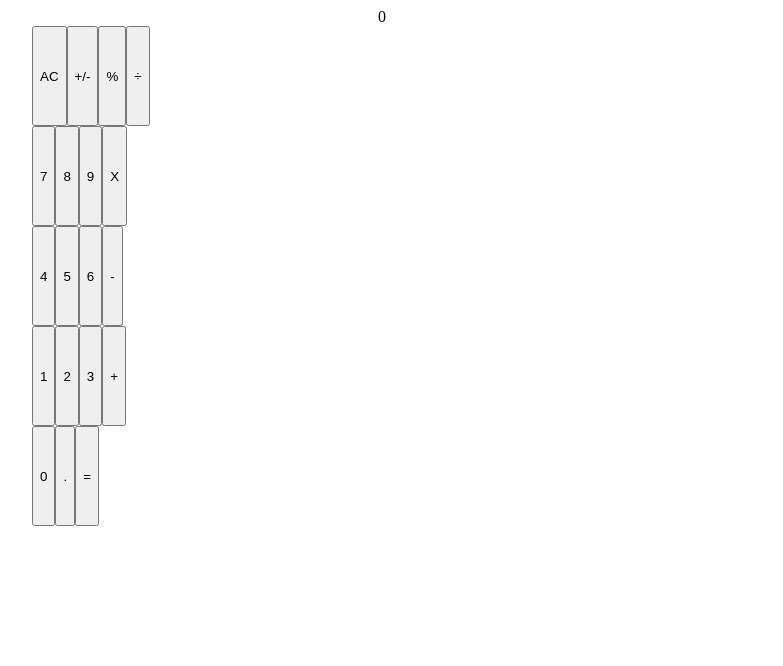
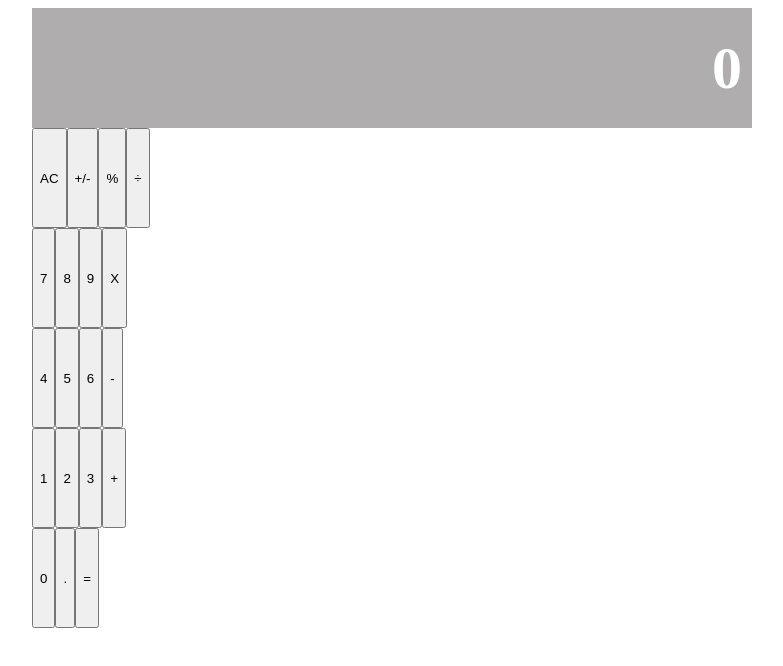
Before and after one commit to Elbie-em/React-Calculator, a React (Create React App) app: page / in a window 1280 px wide. Shown: the top 666 px of the page, without its empty margins (258-1041 px from the left). Built offline with nearby package versions, Linux system fonts and the light colour scheme.

Commit message:
Add styling to display component

```diff
--- a/src/components/Display.js
+++ b/src/components/Display.js
@@ -1,9 +1,10 @@
 // eslint-disable-next-line no-unused-vars
 import React from 'react';
 import PropTypes from 'prop-types';
+import '../styles/styles.css';
 
 const Display = ({ result }) => (
-    <div>
+    <div className="display">
       {result}
     </div>
 );
```
